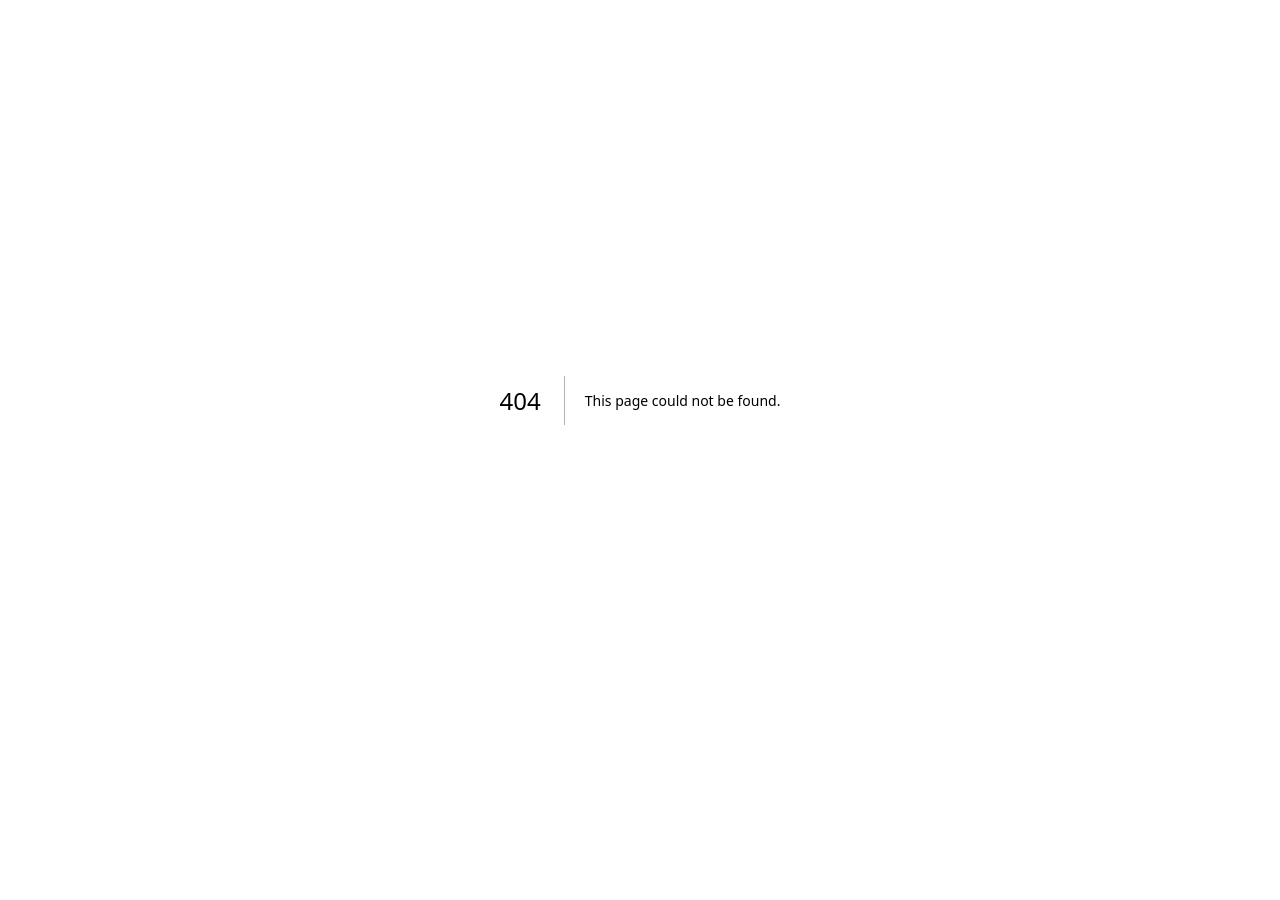
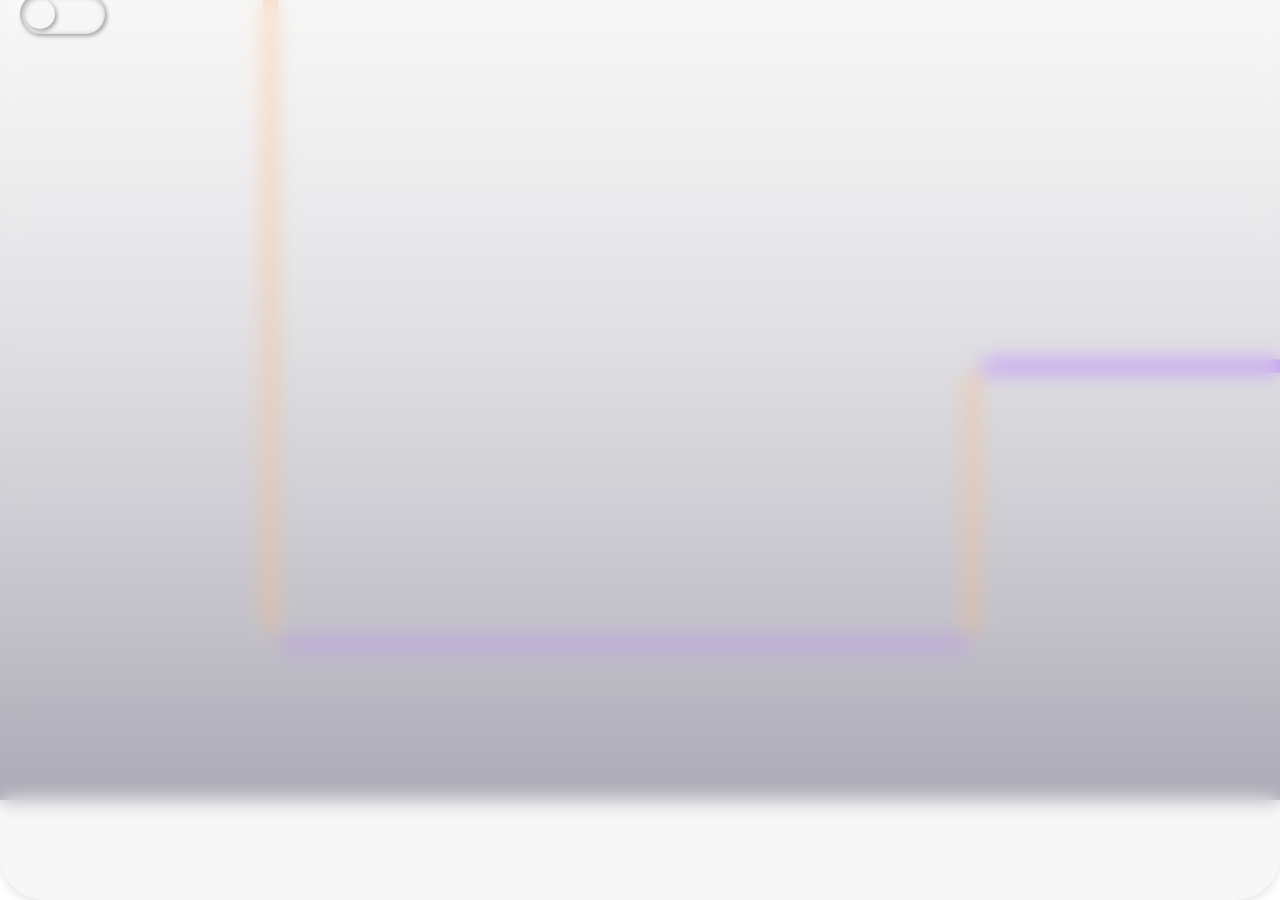
Before and after one commit to timothy-bailey-redbox/redbox-aso-test-case, a Next.js app: page /test in a window 1280 px wide. Before the commit this address had no page. Before the commit the page ends 800 px from the top, so only its background shows below. Built offline with nearby package versions, Linux system fonts and the light colour scheme.

Commit message:
starting with a few simple componens, adding reset, trying out styling

```diff
--- a/package.json
+++ b/package.json
@@ -10,6 +10,7 @@
     "lint": "next lint"
   },
   "dependencies": {
+    "@fontsource/roboto": "^5.0.8",
     "@t3-oss/env-nextjs": "^0.7.1",
     "next": "^14.0.4",
     "react": "18.2.0",
--- /dev/null
+++ b/src/Components/Button/Button.tsx
@@ -0,0 +1,22 @@
+import React from "react";
+import styles from "./button.module.css";
+
+type ButtonProps = {
+  inverted?: boolean;
+  onClick?: () => void;
+  text?: string;
+  icon?: string;
+};
+
+const Button: React.FC<ButtonProps> = ({ inverted, onClick, text, icon }) => {
+  return (
+    <button
+      className={!inverted ? styles.button : styles.buttonInverted}
+      onClick={onClick}
+    >
+      {icon ?? text}
+    </button>
+  );
+};
+
+export default Button;
--- /dev/null
+++ b/src/Components/Button/button.module.css
@@ -0,0 +1,38 @@
+.button,
+.buttonInverted {
+  background: rgba(255, 255, 255, 0.5);
+  backdrop-filter: blur(10px);
+  border-radius: 45px;
+  padding: 15px;
+  border: none;
+  box-shadow: 2px 2px 4px rgba(0, 0, 0, 0.4),
+    -4px -4px 8px rgba(255, 255, 255, 0.8);
+  position: relative;
+  font-size: 16px;
+  font-weight: 800;
+  color: #4b3758;
+  cursor: pointer;
+  margin: 10px;
+}
+
+.button::before,
+.buttonInverted::before {
+  content: "";
+  position: absolute;
+  top: -2px;
+  left: -2px;
+  right: 0;
+  bottom: 0;
+  border-radius: 45px;
+  pointer-events: none;
+}
+
+.button::before {
+  box-shadow: inset -2px -2px 6px rgba(0, 0, 0, 0.3),
+    inset 2px 2px 5px rgba(255, 255, 255, 0.3);
+}
+
+.buttonInverted::before {
+  box-shadow: inset 2px 2px 5px rgba(0, 0, 0, 0.3),
+    inset -4px -4px 6px rgba(255, 255, 255, 0.3);
+}
--- /dev/null
+++ b/src/Components/Card/Card.tsx
@@ -0,0 +1,24 @@
+import React from "react";
+import styles from "./card.module.css";
+
+type CardProps = {
+  children: React.ReactNode;
+  height?: string;
+  width?: string;
+  borderRadius?: string;
+};
+
+const Card: React.FC<CardProps> = ({
+  children,
+  height,
+  width,
+  borderRadius,
+}) => {
+  return (
+    <div className={styles.card} style={{ height, width, borderRadius }}>
+      {children}
+    </div>
+  );
+};
+
+export default Card;
--- /dev/null
+++ b/src/Components/Card/card.module.css
@@ -0,0 +1,7 @@
+.card {
+  background: rgba(240, 240, 240, 0.5);
+  backdrop-filter: blur(10px);
+  border-radius: 45px;
+  padding: 20px;
+  box-shadow: 0 4px 8px rgba(0, 0, 0, 0.1);
+}
--- /dev/null
+++ b/src/Components/Switch/Switch.tsx
@@ -0,0 +1,25 @@
+import React, { useState } from "react";
+import styles from "./switch.module.css";
+
+interface SwitchProps {
+  isOn: boolean;
+  onToggle: () => void;
+}
+
+const Switch: React.FC<SwitchProps> = ({ isOn, onToggle }) => {
+  const [active, setActive] = useState(isOn);
+
+  return (
+    <div
+      className={styles.switch}
+      onClick={() => {
+        setActive(!active);
+        onToggle();
+      }}
+    >
+      <div className={`${styles.handle} ${active ? styles.on : ""}`}></div>
+    </div>
+  );
+};
+
+export default Switch;
--- /dev/null
+++ b/src/Components/Switch/switch.module.css
@@ -0,0 +1,36 @@
+.switch {
+  width: 85px;
+  height: 40px;
+  border-radius: 20px;
+  cursor: pointer;
+  padding: 5px;
+  transition: background-color 0.3s;
+  box-shadow: 2px 2px 4px rgba(0, 0, 0, 0.4),
+    -4px -4px 8px rgba(255, 255, 255, 0.6), inset 2px 2px 6px rgba(0, 0, 0, 0.4);
+  opacity: 85%;
+}
+
+.switch::before {
+  box-shadow: inset 2px 2px 5px rgba(255, 255, 255, 0.7);
+}
+
+.switch .handle {
+  width: 30px;
+  height: 30px;
+  border-radius: 50%;
+  transition: transform 0.3s;
+  box-shadow: 2px 2px 4px rgba(0, 0, 0, 0.4);
+}
+
+.handle::before {
+  box-shadow: inset 2px 2px 5px rgba(0, 0, 0, 0.3),
+    inset -4px -4px 6px rgba(255, 255, 255, 0.3);
+}
+
+.switch .on {
+  transform: translateX(45px);
+}
+
+.switch.on {
+  background-color: #4caf50;
+}
--- /dev/null
+++ b/src/pages/test.module.css
@@ -0,0 +1,12 @@
+.test {
+  background-image: url("/light.png");
+  background-size: 100% 100%;
+  background-repeat: no-repeat;
+  background-position: center center;
+  height: 100vh;
+  width: 100vw;
+  display: flex;
+  justify-content: center;
+  align-items: center;
+  color: #4b3758;
+}
--- /dev/null
+++ b/src/pages/test.tsx
@@ -0,0 +1,21 @@
+import Button from "~/Components/Button/Button";
+import Card from "~/Components/Card/Card";
+import Switch from "~/Components/Switch/Switch";
+import styles from "./test.module.css";
+
+export default function TestPage() {
+  return (
+    <div className={styles.test}>
+      <Card height="1000px" width="1500px">
+        <Button text="Button" />
+        <Button text="Button" inverted />
+        <Switch
+          isOn={false}
+          onToggle={() => {
+            console.log("");
+          }}
+        />
+      </Card>
+    </div>
+  );
+}
--- a/src/styles/globals.css
+++ b/src/styles/globals.css
@@ -1,9 +1,10 @@
+@import url("reset.css");
+
 html,
 body {
   padding: 0;
   margin: 0;
-  font-family: -apple-system, BlinkMacSystemFont, Segoe UI, Roboto, Oxygen,
-    Ubuntu, Cantarell, Fira Sans, Droid Sans, Helvetica Neue, sans-serif;
+  font-family: "System-ui";
 }
 
 a {
--- /dev/null
+++ b/src/styles/reset.css
@@ -0,0 +1,89 @@
+/* Box sizing rules */
+*,
+*::before,
+*::after {
+  box-sizing: border-box;
+}
+
+/* Prevent font size inflation */
+html {
+  -moz-text-size-adjust: none;
+  -webkit-text-size-adjust: none;
+  text-size-adjust: none;
+}
+
+/* Remove default margin in favour of better control in authored CSS */
+body,
+h1,
+h2,
+h3,
+h4,
+p,
+figure,
+blockquote,
+dl,
+dd {
+  margin-block-end: 0;
+}
+
+/* Remove list styles on ul, ol elements with a list role, which suggests default styling will be removed */
+ul[role="list"],
+ol[role="list"] {
+  list-style: none;
+}
+
+/* Set core body defaults */
+body {
+  min-height: 100vh;
+  line-height: 1.5;
+}
+
+/* Set shorter line heights on headings and interactive elements */
+h1,
+h2,
+h3,
+h4,
+button,
+input,
+label {
+  line-height: 1.1;
+}
+
+/* Balance text wrapping on headings */
+h1,
+h2,
+h3,
+h4 {
+  text-wrap: balance;
+}
+
+/* A elements that don't have a class get default styles */
+a:not([class]) {
+  text-decoration-skip-ink: auto;
+  color: currentColor;
+}
+
+/* Make images easier to work with */
+img,
+picture {
+  max-width: 100%;
+  display: block;
+}
+
+/* Inherit fonts for inputs and buttons */
+input,
+button,
+textarea,
+select {
+  font: inherit;
+}
+
+/* Make sure textareas without a rows attribute are not tiny */
+textarea:not([rows]) {
+  min-height: 10em;
+}
+
+/* Anything that has been anchored to should have extra scroll margin */
+:target {
+  scroll-margin-block: 5ex;
+}
```
Also changed, not shown: public/light.png (added), 1 other file (tests, documents, lock files or other folders).
